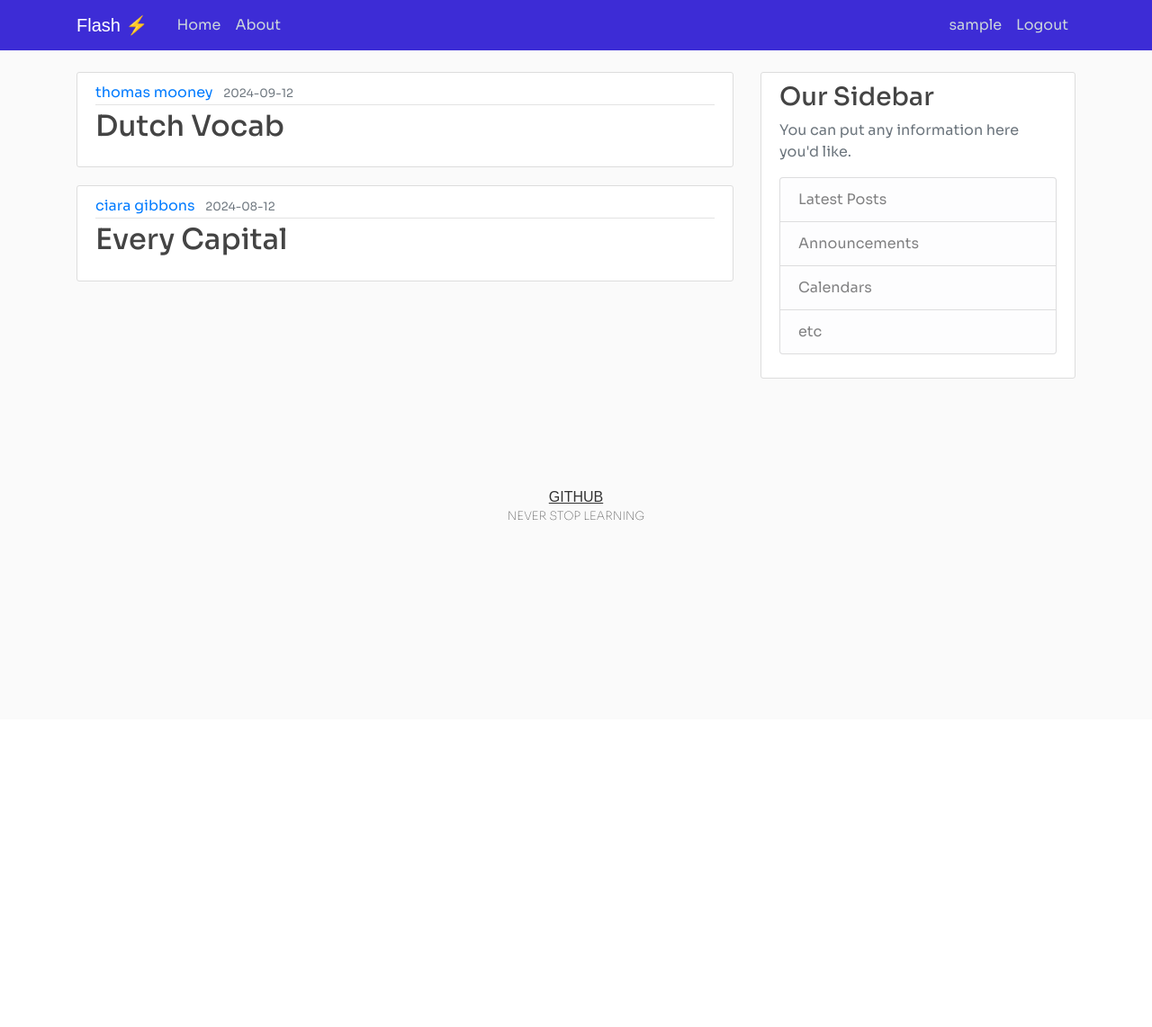
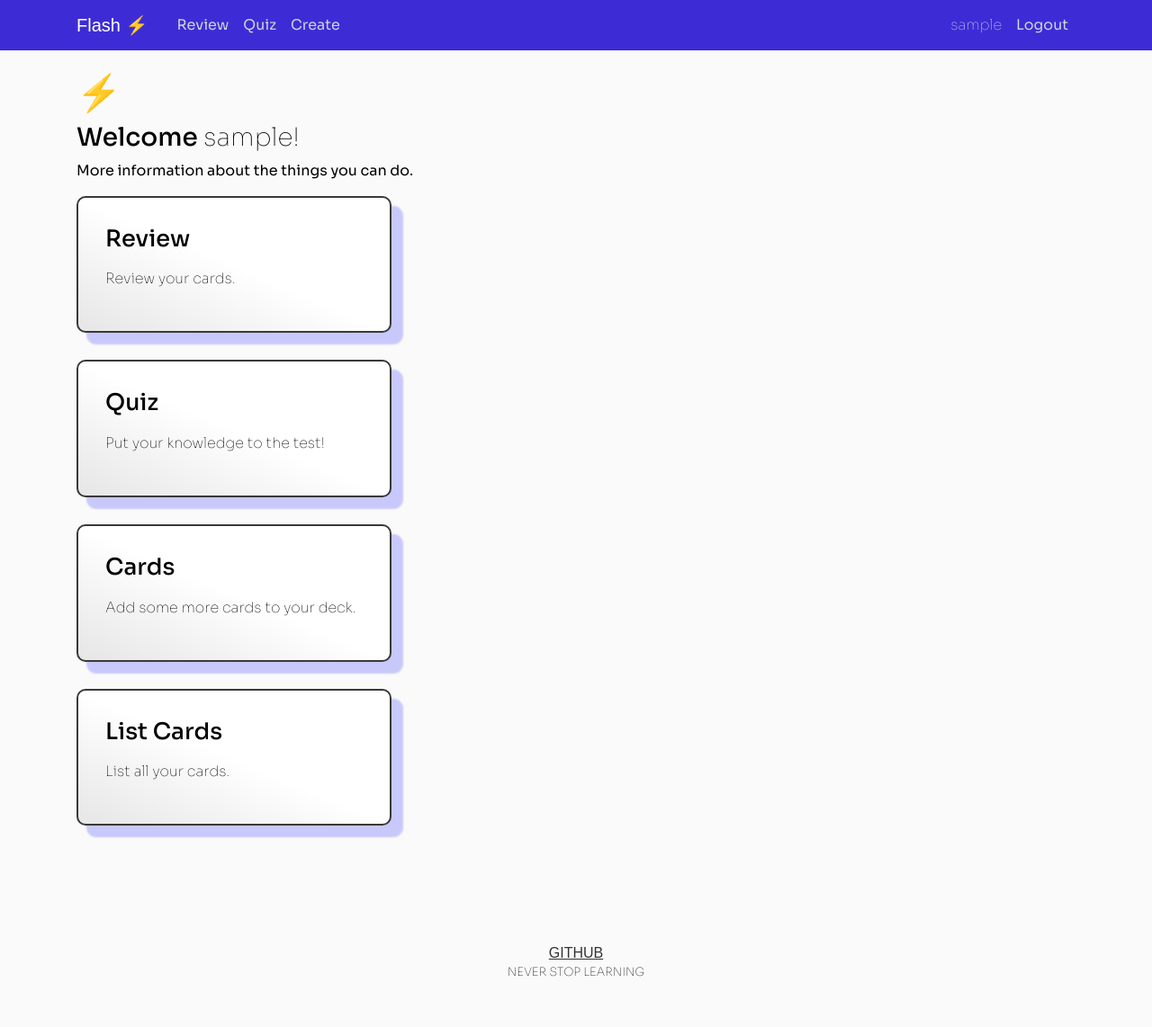
Before and after one commit to thnomas/flash-flask-app, a Flask app: page / in a window 1280 px wide. Shown: the whole page at 90% size. Before the commit the page ends 579 px from the top, so only its background shows below. Run offline with Flask 3, Linux system fonts and the light colour scheme; the visitor is signed in with stand-in values (Sample User, id 1); data that the repository does not hold is empty; some libraries are stand-ins or nearby versions; some web fonts are replaced.

Commit message:
fixed links and added new templates

```diff
--- a/app/forms.py
+++ b/app/forms.py
@@ -46,3 +46,9 @@ class UpdateAccountForm(FlaskForm):
             user = User.query.filter_by(email=email.data).first()
             if user:
                 raise ValidationError('Email already taken.')
+
+
+class DeckForm(FlaskForm):
+    title = StringField('Title', validators=[DataRequired()])
+    description = StringField('Description')
+    submit = SubmitField('Create')
--- a/app/models.py
+++ b/app/models.py
@@ -21,7 +21,6 @@ class Deck(db.Model):
     id = db.Column(db.Integer, primary_key=True)
     title = db.Column(db.String(60), unique=True, nullable=False)
     description = db.Column(db.String(100), nullable=True)
-
     created_at = db.Column(db.DateTime, nullable=False, default=datetime.utcnow)
     user_id = db.Column(db.Integer, db.ForeignKey('user.id'), nullable=False)
 
--- a/app/routes.py
+++ b/app/routes.py
@@ -1,5 +1,5 @@
 from flask import render_template, url_for, flash, redirect, request
-from app.forms import LoginForm, RegistrationForm, UpdateAccountForm
+from app.forms import LoginForm, RegistrationForm, UpdateAccountForm, DeckForm
 from app.models import User, Deck
 from app import app, db, bcrypt
 import secrets
@@ -7,27 +7,20 @@ from PIL import Image
 import os
 from flask_login import login_user, logout_user, login_required, current_user
 
-decks = [
-    {
-        'author': 'thomas mooney',
-        'title': 'Dutch Vocab',
-        'date_created': '2024-09-12'
-    },
-    {
-        'author': 'ciara gibbons',
-        'title': 'Every Capital',
-        'date_created': '2024-08-12'
-    }
-]
-
 @app.get("/")
+@login_required
 def index():
+    decks = Deck.query.all()
     return render_template('index.html', decks=decks, title="Home")
 
+@app.get("/review")
+def review():
+    return render_template('review.html')
 
-@app.get("/about")
-def about():
-    return render_template('about.html')
+@app.get("/quiz")
+def quiz():
+    return render_template('quiz.html')
+
 
 @app.route("/register", methods=['GET', 'POST'])
 def register():
@@ -63,14 +56,14 @@ def login():
 @app.route("/logout")
 def logout():
     logout_user()
-    return redirect(url_for('index'))
+    return redirect(url_for('login'))
 
 def save_picture(form_picture):
     random_hex = secrets.token_hex(8)
     _, f_ext = os.path.splitext(form_picture.filename)
     picture_fn = random_hex +f_ext
     picture_path = os.path.join(app.root_path, 'static/profile_pics', picture_fn)
-    output_size = (125, 125)
+    output_size = (250, 250)
     i = Image.open(form_picture)
     i.thumbnail(output_size)
     i.save(picture_path)
@@ -94,3 +87,17 @@ def account():
         form.email.data = current_user.email
     image_file = url_for('static', filename='profile_pics/' + current_user.image_file)
     return render_template('account.html', title='Account', image_file=image_file, form=form)
+
+@app.route("/create_deck", methods=['GET', 'POST'])
+@login_required
+def create_deck():
+    decks = Deck.query.filter_by(user_id=current_user.id).all()
+    form = DeckForm()
+    if form.validate_on_submit():
+        deck = Deck(title=form.title.data, description=form.description.data, created_by=current_user)
+        db.session.add(deck)
+        db.session.commit()
+        flash('Deck created', 'success')
+        return redirect(url_for('create_deck'))
+
+    return render_template('create_deck.html', form=form, decks=decks)
--- a/app/static/style.css
+++ b/app/static/style.css
@@ -1,6 +1,6 @@
 body {
     background: #fafafa;
-    color: #333333;
+    color: #222222;
     margin-top: 5rem;
     font-family: "Sora", sans-serif;
 }
@@ -111,3 +111,44 @@ footer p {
     font-weight: 100;
     font-size: 0.8rem;
 }
+
+.card {
+    border-radius: 10px;
+    background-image: linear-gradient(to left bottom, #ffffff, #ffffff, #e6e6e6);
+    margin-bottom: 30px;
+    border: 2px solid rgb(57, 57, 57);
+    box-shadow: 12px 12px 2px 1px rgba(0, 0, 255, .2);
+    padding: 20px;
+    max-width: 350px;
+}
+
+.card a,
+h3,
+p {
+    color: rgb(0, 0, 0);
+}
+
+.card h3 {
+    text-align: left;
+    font-size: 1.6rem;
+    padding: 10px 0 0 10px;
+}
+
+.card a,
+h3 {
+    font-weight: 500;
+}
+
+.card p {
+    font-weight: 100;
+    font-size: 1.0rem;
+    padding: 10px;
+}
+
+.card:hover {
+    background: linear-gradient(200deg, rgba(251, 255, 44, 0.829) 0%, rgba(240, 255, 63, 0.87) 100%);
+}
+
+.username {
+    font-weight: 100;
+}
--- a/app/templates/base.html
+++ b/app/templates/base.html
@@ -19,20 +19,21 @@
     <header class="site-header">
         <nav class="navbar navbar-expand-md navbar-dark bg fixed-top">
           <div class="container">
-            <a class="title navbar-brand mr-4" href="/">Flash ⚡</a>
+            <a class="title navbar-brand mr-4" href="{{ url_for('index') }}">Flash ⚡</a>
             <button class="navbar-toggler" type="button" data-toggle="collapse" data-target="#navbarToggle" aria-controls="navbarToggle" aria-expanded="false" aria-label="Toggle navigation">
               <span class="navbar-toggler-icon"></span>
             </button>
             <div class="collapse navbar-collapse" id="navbarToggle">
               <div class="navbar-nav mr-auto">
-                <a class="nav-item nav-link" href="{{ url_for('index') }}">Home</a>
-                <a class="nav-item nav-link" href="{{ url_for('about') }}">About</a>
+                <a class="nav-item nav-link" href="{{ url_for('review') }}">Review</a>
+                <a class="nav-item nav-link" href="{{ url_for('quiz') }}">Quiz</a>
+                <a class="nav-item nav-link" href="{{ url_for('create_deck') }}">Create</a>
               </div>
               <!-- Navbar Right Side -->
               <div class="navbar-nav">
                 {% if current_user.is_authenticated %}
-                <a class="nav-item nav-link" href="{{ url_for('account') }}">{{ current_user.username}}</a>
-                  <a class="nav-item nav-link" href="{{ url_for('logout') }}">Logout</a>
+                <a class="username nav-item nav-link" href="{{ url_for('account') }}">{{ current_user.username}}</a>
+                <a class="nav-item nav-link" href="{{ url_for('logout') }}">Logout</a>
                 {% else %}
                 <a class="nav-item nav-link" href="{{ url_for('login') }}">Login</a>
                 <a class="nav-item nav-link" href="{{ url_for('register') }}">Register</a>
@@ -46,7 +47,7 @@
 
       <main role="main" class="container">
         <div class="row">
-          <div class="col-md-8">
+          <div class="col-md-12">
 
             {% with messages = get_flashed_messages(with_categories=true) %}
                 {% if messages %}
@@ -60,19 +61,7 @@
 
             {% block content %}{% endblock %}
           </div>
-          <div class="col-md-4">
-            <div class="content-section">
-              <h3>Our Sidebar</h3>
-              <p class='text-muted'>You can put any information here you'd like.
-                <ul class="list-group">
-                  <li class="list-group-item list-group-item-light">Latest Posts</li>
-                  <li class="list-group-item list-group-item-light">Announcements</li>
-                  <li class="list-group-item list-group-item-light">Calendars</li>
-                  <li class="list-group-item list-group-item-light">etc</li>
-                </ul>
-              </p>
-            </div>
-          </div>
+
         </div>
       </main>
 
--- a/app/templates/about.html
+++ b/app/templates/decks.html
@@ -1,7 +1,7 @@
 {% extends "base.html" %}
 {% block content %}
 <h1>
-    BAOU
+    decks!
 </h1>   about page - about
 
 {% endblock content %}
--- a/app/templates/index.html
+++ b/app/templates/index.html
@@ -1,18 +1,42 @@
 {% extends "base.html" %}
 
 {% block content %}
+<h1>⚡</h1>
+<h3>Welcome <span class="username">{{ current_user.username }}!</span></h3>
+<p>More information about the things you can do.</p>
 
-{% for deck in decks %}
-    <article class="media content-section">
-        <div class="media-body">
-        <div class="article-metadata">
-            <a class="mr-2" href="#">{{ deck.author }}</a>
-            <small class="text-muted">{{ deck.date_created }}</small>
-        </div>
-        <h2><a class="article-title" href="#">{{ deck.title }}</a></h2>
-        <p class="article-content">{{ deck.content }}</p>
-        </div>
-    </article>
-{% endfor %}
+
+
+<a href={{ url_for('review') }}>
+    <div class="card">
+        <h3>Review</h3>
+        <p>Review your cards.</p>
+    </div>
+</a>
+
+<a href={{ url_for('quiz') }}>
+    <div class="card">
+        <h3>Quiz</h3>
+        <p>Put your knowledge to the test!</p>
+    </div>
+</a>
+
+<a href={{ url_for('create_deck') }}>
+    <div class="card">
+        <h3>Cards</h3>
+        <p>Add some more cards to your deck.</p>
+    </div>
+</a>
+
+<a href={{ url_for('create_deck') }}>
+    <div class="card">
+        <h3>List Cards</h3>
+        <p>List all your cards.</p>
+    </div>
+</a>
+
+
+
+
 
 {% endblock content %}
```
Also changed, not shown: app/templates/create_deck.html (added, +55 -0 lines), app/templates/quiz.html (added, +7 -0 lines), app/templates/review.html (added, +7 -0 lines).
